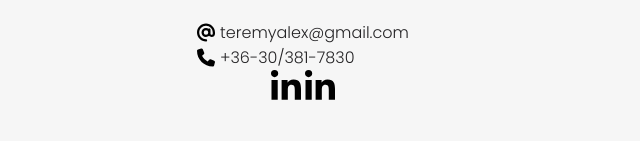
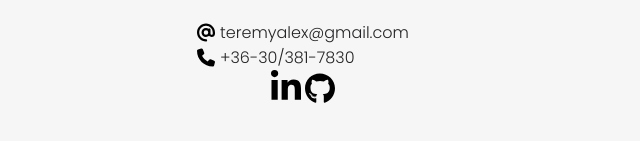
Before and after one commit to teremyalex/teremyalex.github.io, a plain HTML site: page index.html in a window 1280 px wide. Shown: the part 3420-3561 px from the top of the page, 337-977 px from the left. Drawn offline with nearby package versions, Linux system fonts and the light colour scheme.

Commit message:
Update index.html

```diff
--- a/index.html
+++ b/index.html
@@ -198,7 +198,7 @@
                 </div>
                 <div style="text-align:center;">
                     <a href="www.linkedin.com/in/teremyalex"><img style="width: 30px;" src="img/linkedin.svg"></a>
-                    <a href="www.linkedin.com/in/teremyalex"><img style="width: 30px;" src="img/linkedin.svg"></a>
+                    <a href="https://github.com/teremyalex?tab=repositories"><img style="width: 30px;" src="img/github.svg"></a>
                 </div>
             </div>
         </section>
```
